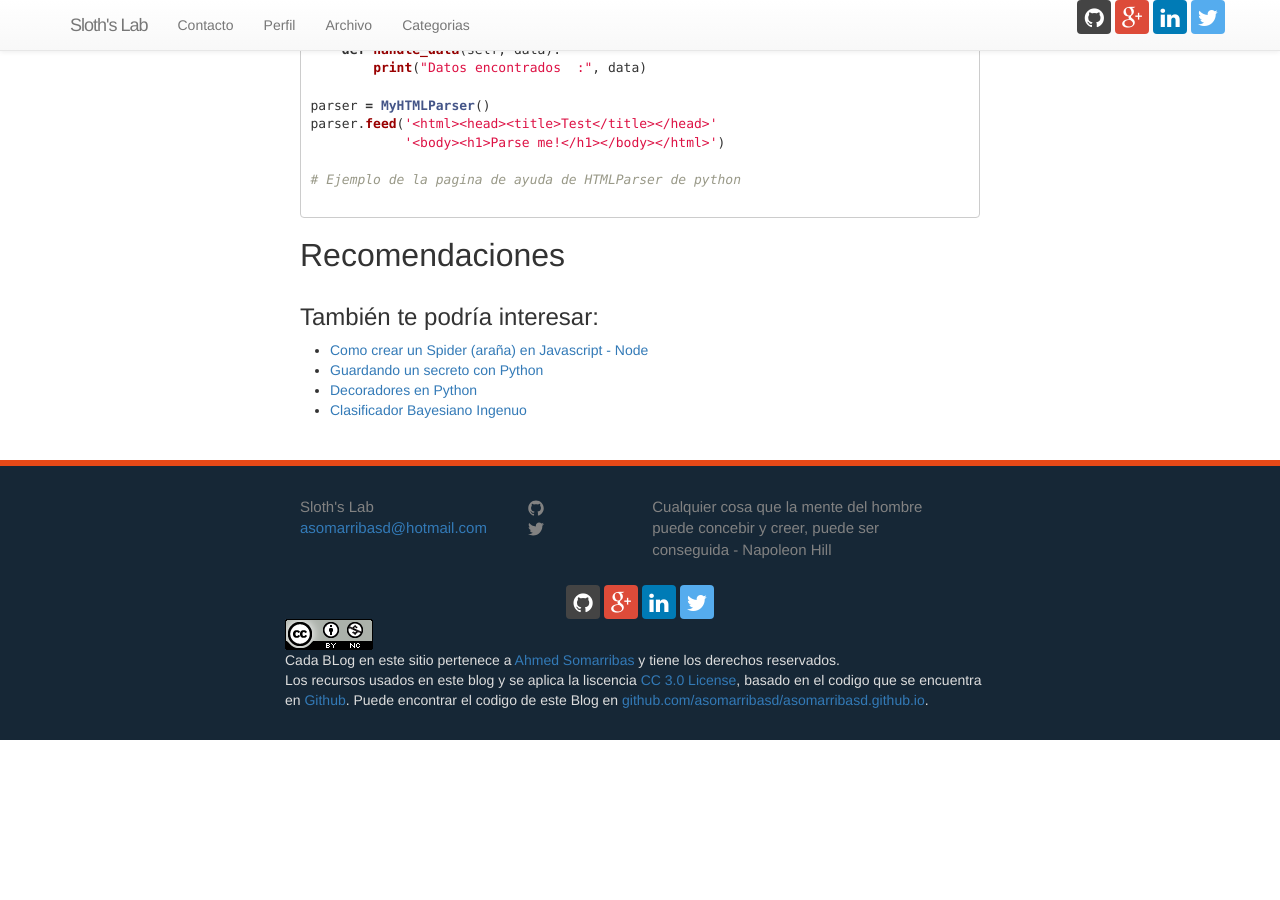
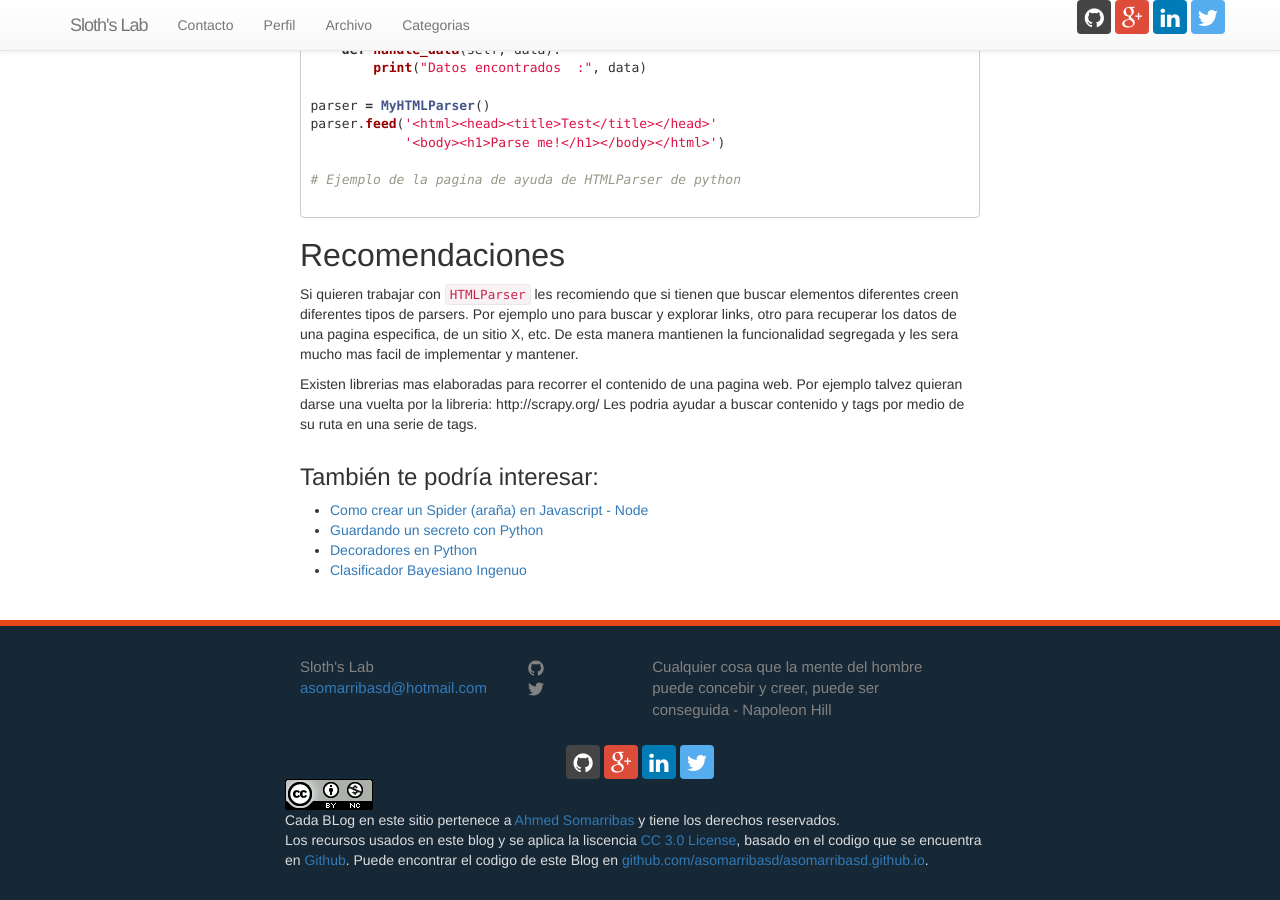
Before and after one commit to asomarribasd/asomarribasd.github.io, a Jekyll site: the page built from _posts/2015-11-27-python-spider.markdown, in a window 1280 px wide and 900 px high, scrolled down 1587 px. Built offline with Jekyll 4.4.1, drawn with Linux system fonts in a browser that asks for light colours; nearby versions of some CDN libraries; comment, search, counter and statistics services are not loaded; before the commit the page ends 2327 px from its top, so only the background shows below that.

Commit message:
Recomendaciones

```diff
--- a/_posts/2015-11-27-python-spider.markdown
+++ b/_posts/2015-11-27-python-spider.markdown
@@ -83,3 +83,10 @@ parser.feed('<html><head><title>Test</title></head>'
 
 
 ## Recomendaciones
+
+Si quieren trabajar con `HTMLParser` les recomiendo que si tienen que buscar elementos diferentes creen diferentes tipos de parsers. Por ejemplo uno para buscar y explorar links, otro para recuperar los datos de una pagina especifica, de un sitio X, etc. De esta manera mantienen la funcionalidad segregada y les sera mucho mas facil de implementar y mantener.
+
+Existen librerias mas elaboradas para recorrer el contenido de una pagina web.
+Por ejemplo talvez quieran darse una vuelta por la libreria:
+http://scrapy.org/
+Les podria ayudar a buscar contenido y tags por medio de su ruta en una serie de tags.
```
